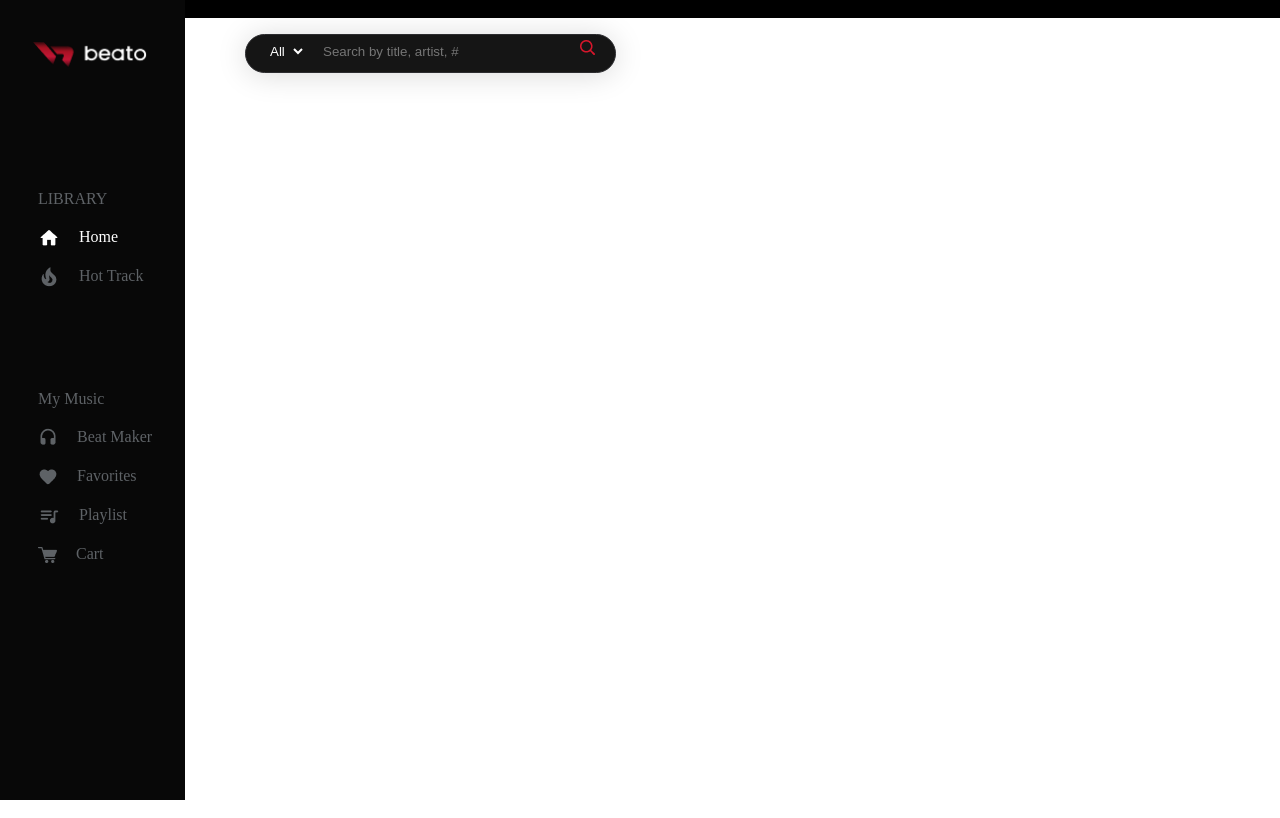
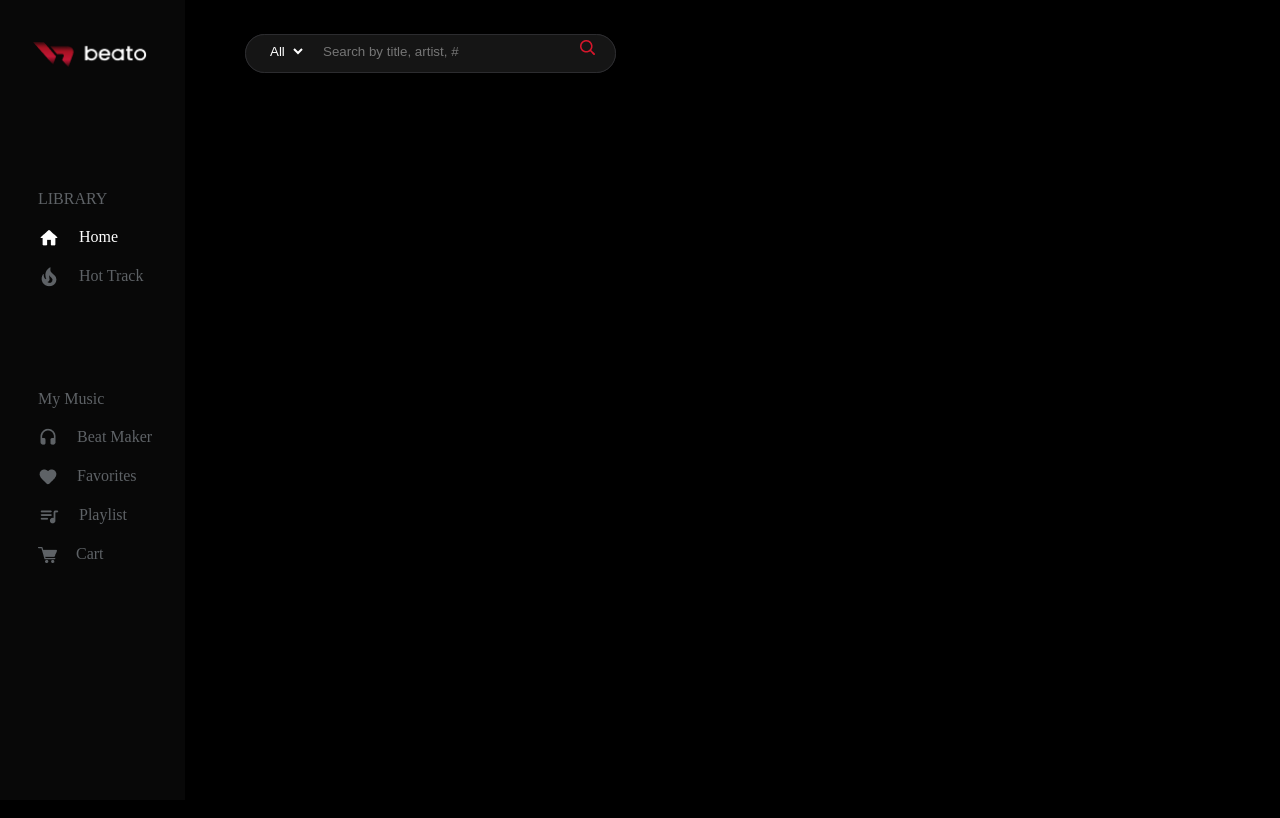
Before and after one commit to ggombee/react_webstream-client, a React (Create React App) app: page /cart in a window 1280 px wide. Shown: the top 818 px of the page. Built offline with nearby package versions, Linux system fonts and the light colour scheme.

Commit message:
chore : edit layout

```diff
--- a/src/features/Main/Cart/index.tsx
+++ b/src/features/Main/Cart/index.tsx
@@ -1,5 +1,19 @@
+/** @jsxImportSource @emotion/react */
+import { jsx, css } from '@emotion/react';
 import React from 'react';
+import { MainLayout } from '../../../Layout/main';
 
 export const Cart = () => {
-  return <>Cart</>;
+  return (
+    <MainLayout>
+      <div css={CartWrapper}>비트메이커</div>;
+    </MainLayout>
+  );
 };
+
+const CartWrapper = css`
+  margin-left: 185px;
+
+  height: 100vh;
+  top: 0;
+`;
```
